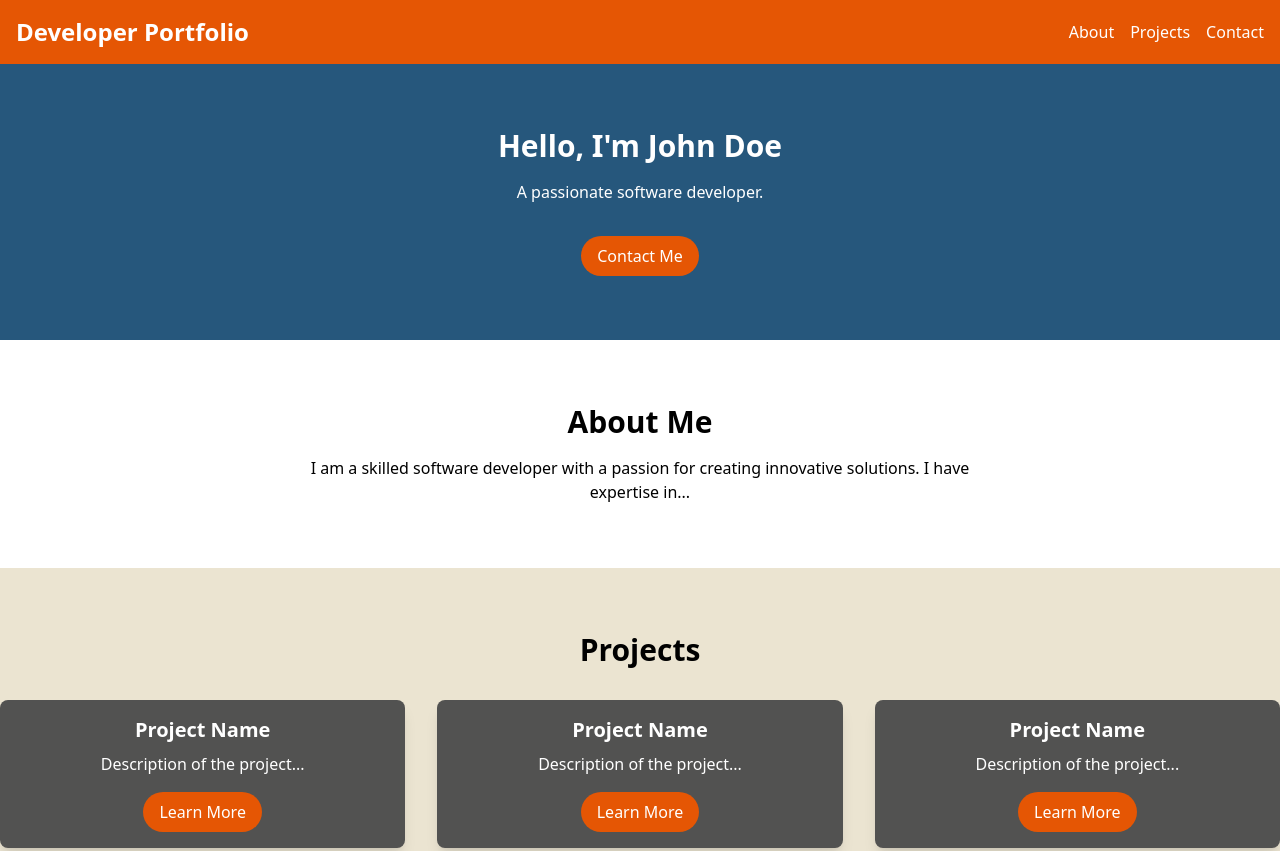
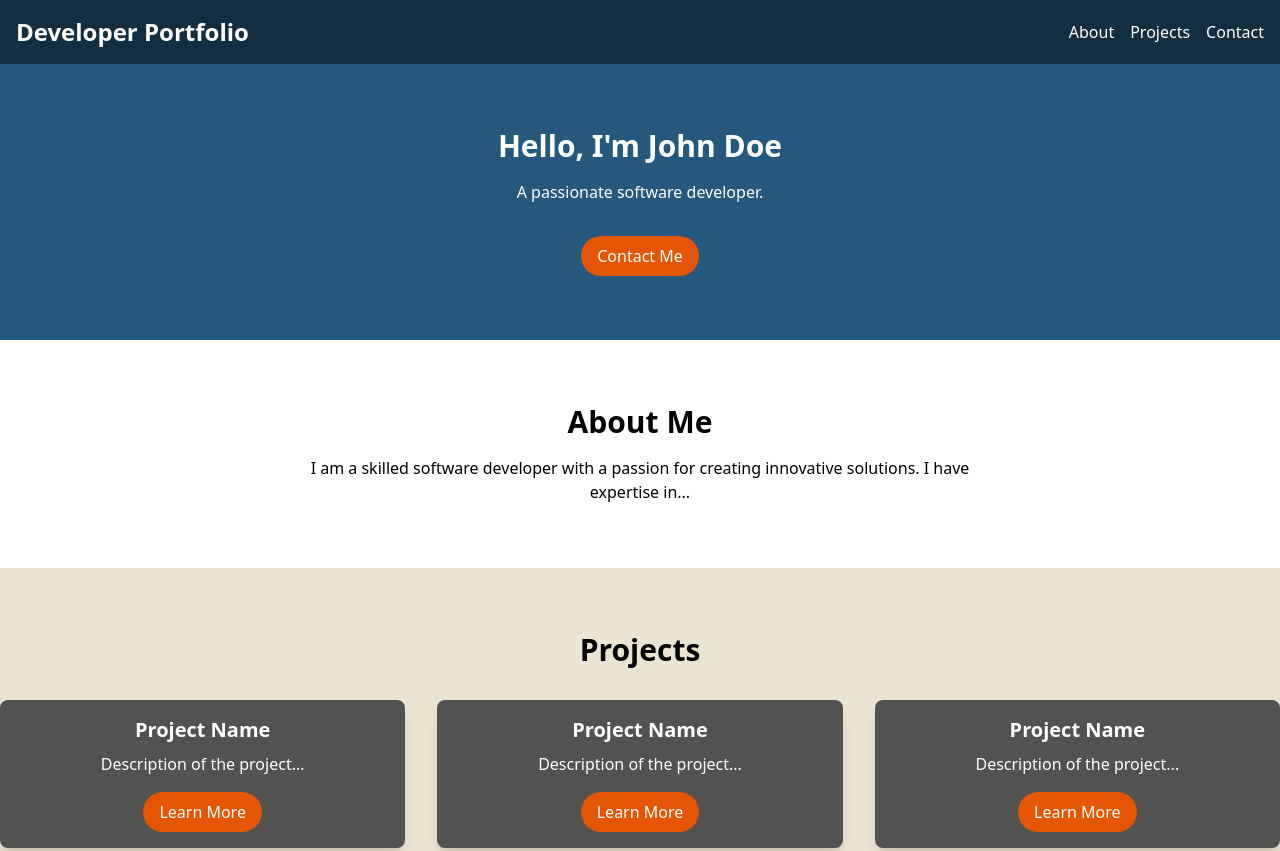
Before and after one commit to Michael-Benjamin/Michael-Benjamin.github.io, a website: page docs/index.html in a window 1280 px wide. Shown: the top 851 px of the page. Drawn offline with Linux system fonts and the light colour scheme.

Commit message:
Darker navbar

```diff
--- a/docs/index.html
+++ b/docs/index.html
@@ -10,7 +10,7 @@
     <body class="bg-portfolio-bg text-portfolio-text">
 
         <!-- Navigation -->
-        <nav class="bg-secondary-color text-white p-4 sticky top-0 z-10">
+        <nav class="bg-dark-color text-white p-4 sticky top-0 z-10">
             <div class="container mx-auto">
                 <div class="flex justify-between items-center">
                     <h1 class="text-2xl font-semibold">Developer Portfolio</h1>
--- a/tailwind.config.js
+++ b/tailwind.config.js
@@ -6,6 +6,7 @@ module.exports = {
   theme: {
     extend: {
       backgroundColor: {
+        'dark-color': '#142e41',        // Add your dark color
         'primary-color': '#26577C',     // Add your primary color
         'secondary-color': '#E55604',   // Add your secondary color
         'tertiary-color': '#EBE4D1',    // Add your tertiary color
```
Also changed, not shown: docs/main.min.css.
